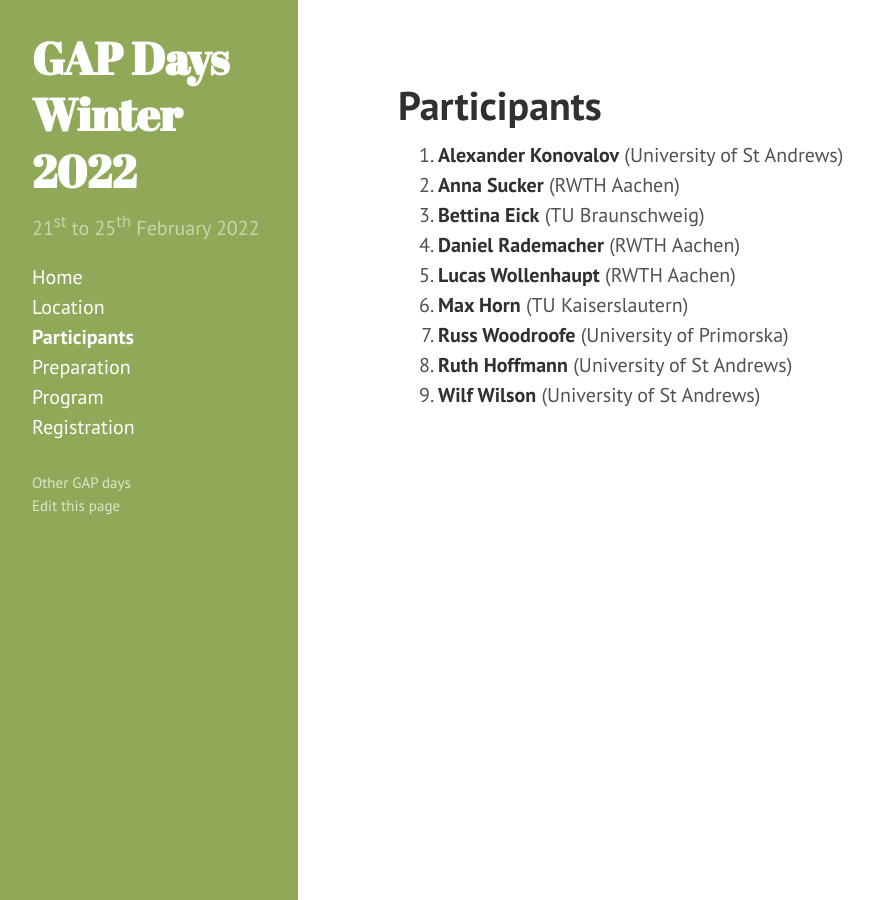
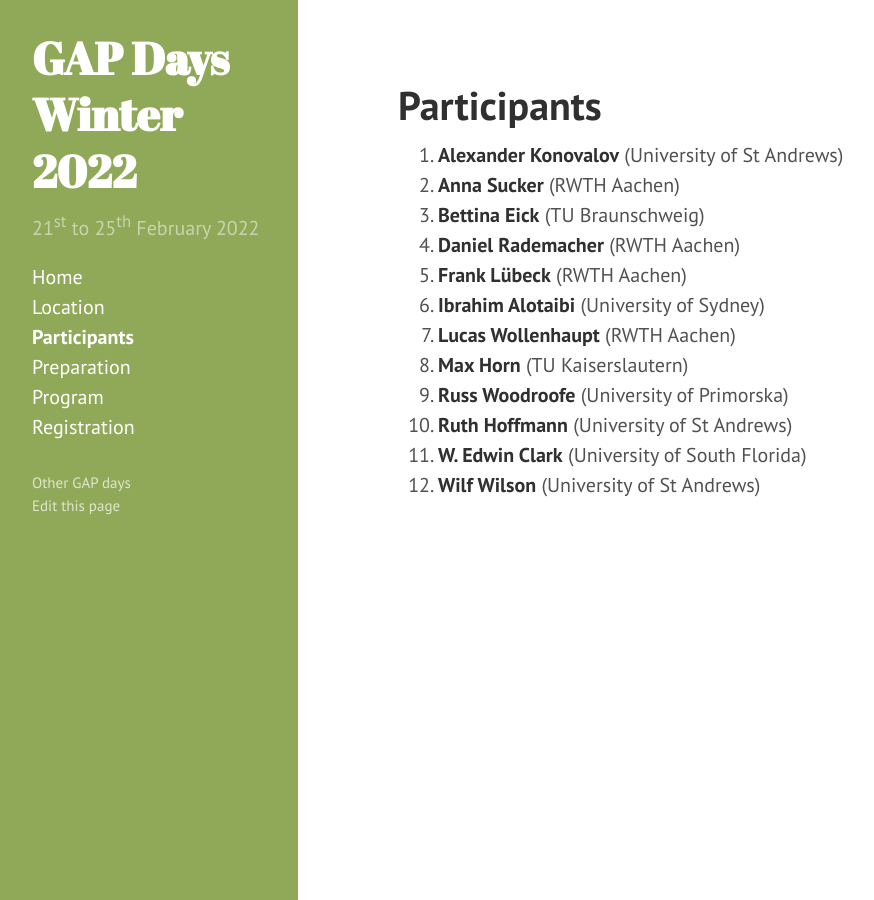
Before and after one commit to gapdays/gapdays2022-winter, a Jekyll site: the page built from participants.md, in a window 1280 px wide. Shown: the whole page, without its empty margins (2-876 px from the left). Built offline with Jekyll 4.4.1, drawn with Linux system fonts in a browser that asks for light colours.

Commit message:
More registrations

```diff
--- a/participants.md
+++ b/participants.md
@@ -11,6 +11,9 @@ participants:
   - {name: Lucas Wollenhaupt, affiliation: RWTH Aachen, Germany}
   - {name: Daniel Rademacher, affiliation: RWTH Aachen, Germany}
   - {name: Bettina Eick, affiliation: TU Braunschweig, Germany}
+  - {name: Ibrahim Alotaibi, affiliation: University of Sydney, Australia}
+  - {name: W. Edwin Clark, affiliation: University of South Florida, USA}
+  - {name: Frank Lübeck, affiliation: RWTH Aachen, Germany}
 ---
 
 <ol>{% assign participants = page.participants | sort: "name" %}
```
